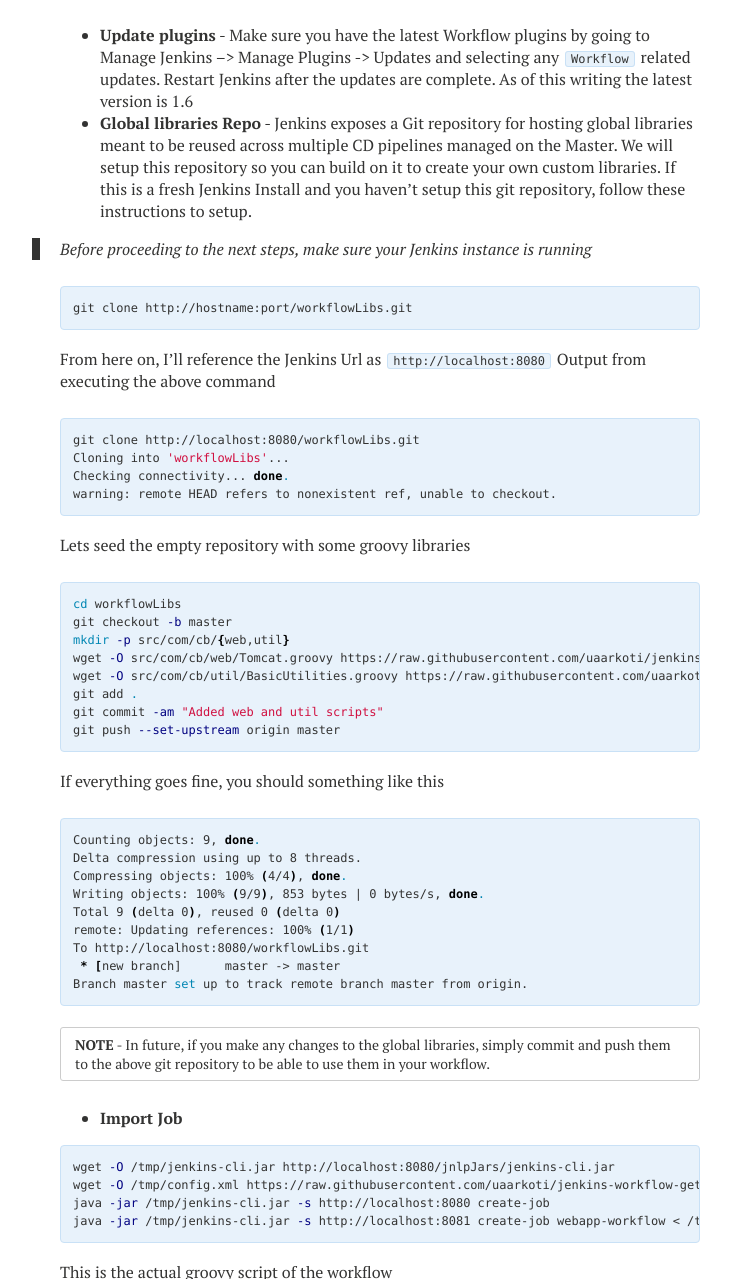
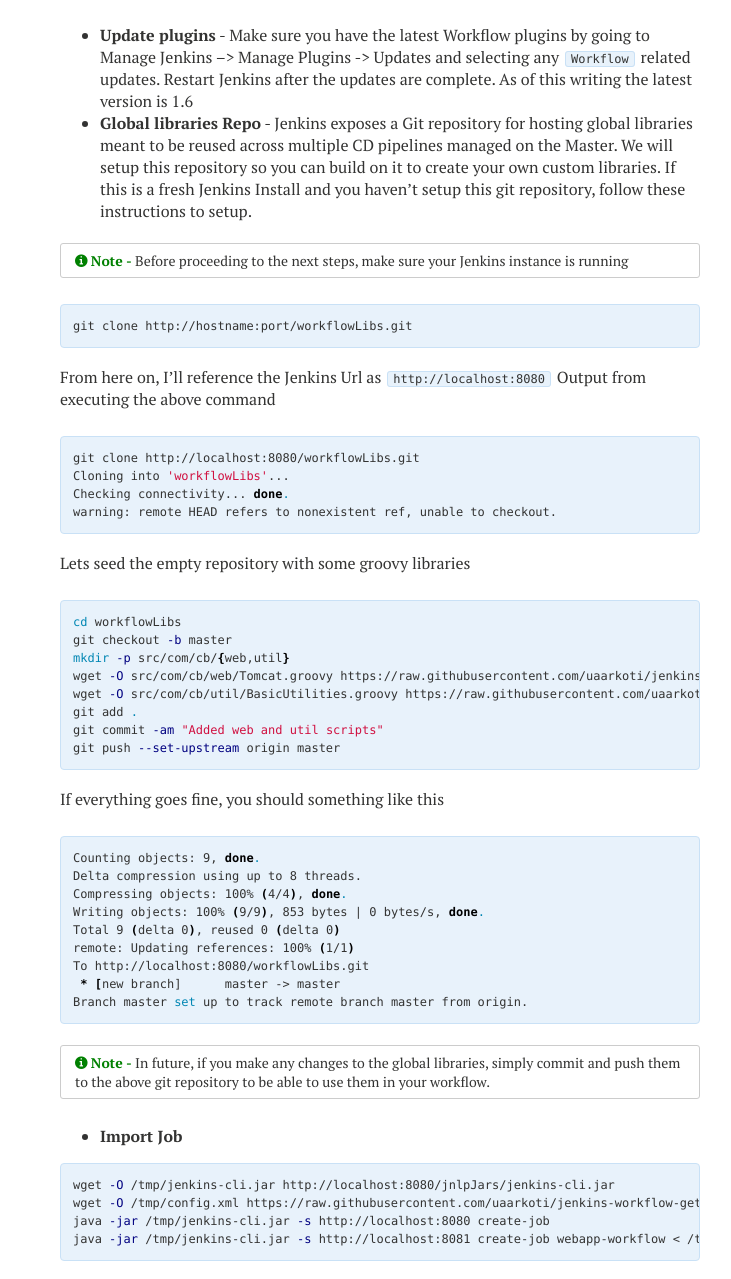
Before and after one commit to uaarkoti/uaarkoti.github.io, a Jekyll site: the page built from _posts/2015-06-11-jenkins-workflow-getting-started.markdown, in a window 1280 px wide, cut to the strip 1754-3033 px from the top of the page. Shown: the whole strip, without its empty margins (260-991 px from the left). Built offline with Jekyll 4.4.1, drawn with Linux system fonts in a browser that asks for light colours; nearby versions of some CDN libraries; some of the changed text lies outside the part shown.

Commit message:
Added different types of notices

```diff
--- a/_posts/2015-06-11-jenkins-workflow-getting-started.markdown
+++ b/_posts/2015-06-11-jenkins-workflow-getting-started.markdown
@@ -79,7 +79,8 @@ Here is a code snippet of the two lines of `$CATALINA_HOME/conf/server.xml` that
 - **Update plugins** - Make sure you have the latest Workflow plugins by going to Manage Jenkins --> Manage Plugins -> Updates and selecting any `Workflow` related updates. Restart Jenkins after the updates are complete. As of this writing the latest version is 1.6
 - **Global libraries Repo** - Jenkins exposes a Git repository for hosting global libraries meant to be reused across multiple CD pipelines managed on the Master. We will setup this repository so you can build on it to create your own custom libraries. If this is a fresh Jenkins Install and you haven't setup this git repository, follow these instructions to setup.
 
->> Before proceeding to the next steps, make sure your Jenkins instance is running
+Before proceeding to the next steps, make sure your Jenkins instance is running
+{: .notice}
 
 
 {% highlight bash %}
@@ -123,7 +124,7 @@ To http://localhost:8080/workflowLibs.git
 Branch master set up to track remote branch master from origin.
 {% endhighlight %}
 
-**NOTE** - In future, if you make any changes to the global libraries, simply commit and push them to the above git repository to be able to use them in your workflow.
+In future, if you make any changes to the global libraries, simply commit and push them to the above git repository to be able to use them in your workflow.
 {: .notice}
 
 - **Import Job**
@@ -152,14 +153,14 @@ At this point you should see a job named "webapp-workflow" on your Jenkins Maste
 
 Go ahead and try the staging and production URL's to make sure the application is not deployed there.
 
->> **NOTE** If you are using Docker demo container, the URL's to access the application might be different
-{: .notice}
-
 This is it - Time to see CD in action. Go ahead and build the job by clicking on "Build Now". If everything goes well, the workflow will pause for input shortly. At this point, go ahead and verify the application is actually deployed to staging @ `http://localhost:8080/staging`
 
 Click on the `Proceed` or `Abort` button to complete the execution. If you did click on `Proceed` you should be able to see that the application is how deployed to `http://localhost:8080/production`
 
 For reference, the [console logs](https://gist.github.com/uaarkoti/2fe83745d361a261a387) for the execution of this workflow.
+
+If you are using Docker demo container, the URL's to access the application might be different. For ex: On my mac the URL might be something like `http://192.168.59.103:8080/staging` instead of `http://localhost:8080/staging`
+{: .notice}
 
 ### What can you do next?
 
--- a/_sass/typography.scss
+++ b/_sass/typography.scss
@@ -101,7 +101,49 @@ figcaption {
 	background-color: $body-color;
 	border: 1px solid darken($body-color,20);
 	@include rounded(3px);
+	font-family: $base-font, FontAwesome;
 }
+
+.notice:before {
+	content: "\f05a \00a0 Note - ";
+	font-weight: bold;
+	color:green;
+}
+
+.notice_warn {
+	margin-top: 1.5em;
+	padding: .5em 1em;
+	text-indent: 0;
+	@include font-rem(14);
+	background-color: $body-color;
+	border: 1px solid darken($body-color,20);
+	@include rounded(3px);
+	font-family: $base-font, FontAwesome;
+}
+
+.notice_warn:before {
+	content: "\f06a \00a0 Warning - ";
+	font-weight: bold;
+	color:red;
+}
+
+.notice_important {
+	margin-top: 1.5em;
+	padding: .5em 1em;
+	text-indent: 0;
+	@include font-rem(14);
+	background-color: $body-color;
+	border: 1px solid darken($body-color,20);
+	@include rounded(3px);
+	font-family: $base-font, FontAwesome;
+}
+
+.notice_important:before {
+	content: "\f005 \00a0 Important - ";
+	font-weight: bold;
+	color:orange;
+}
+
 
 /*
    Blockquotes
```
